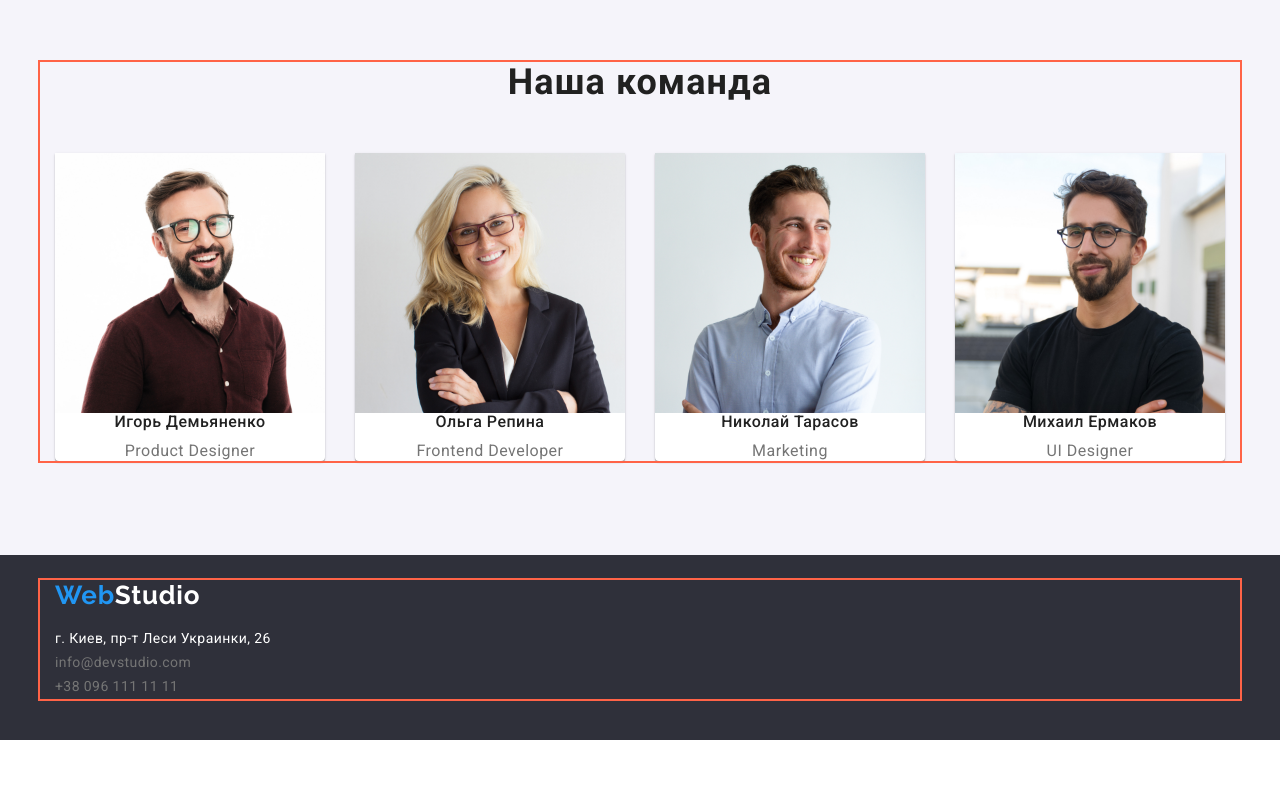
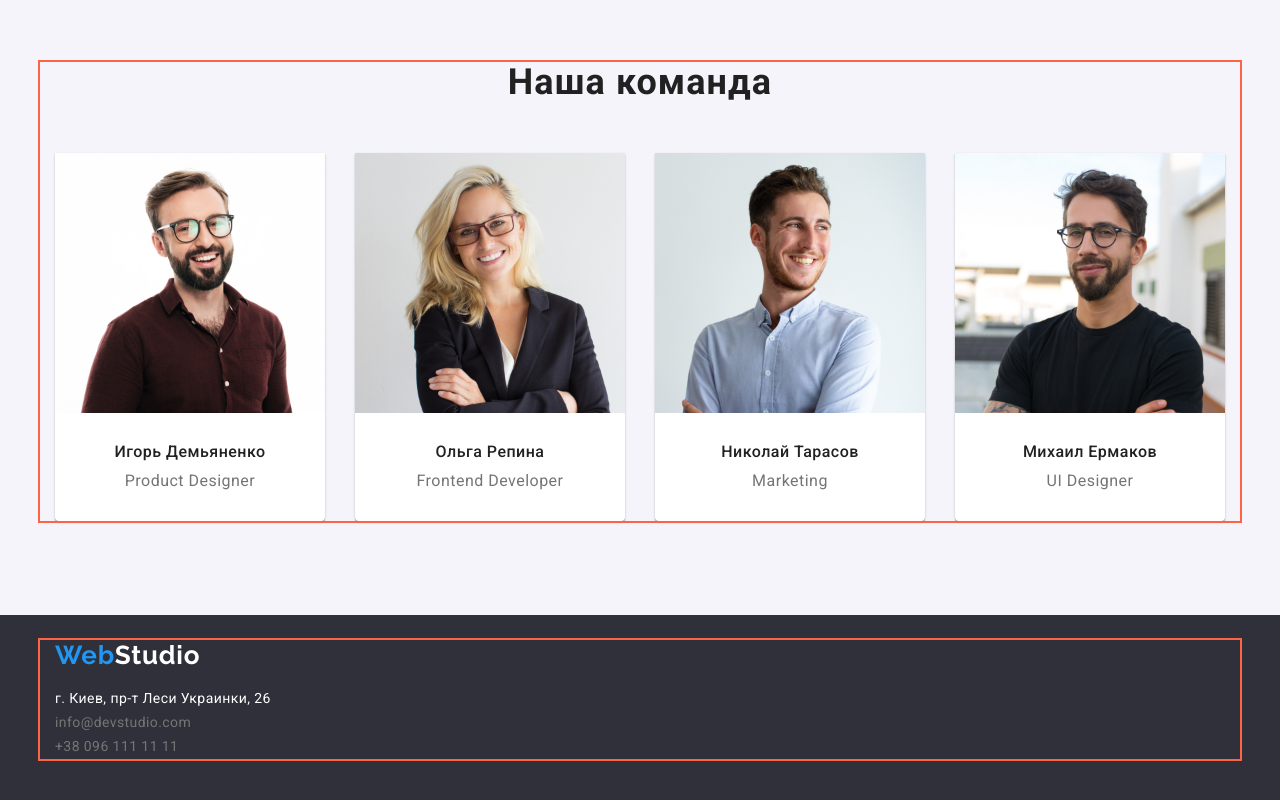
Before and after one commit to Zagum11/goit-markup-hw-03, a plain HTML site: page index.html in a window 1280 px wide. Shown: the part 1482-2282 px from the top of the page. Before the commit the page ends 2222 px from the top, so only its background shows below. Drawn offline with nearby package versions, Linux system fonts and the light colour scheme.

Commit message:
добавил margin-top: 30px в .name

```diff
--- a/css/styles.css
+++ b/css/styles.css
@@ -338,6 +338,10 @@ button {
   box-shadow: 0px 1px 3px rgba(0, 0, 0, 0.12), 0px 1px 1px rgba(0, 0, 0, 0.14),
     0px 2px 1px rgba(0, 0, 0, 0.2);
   border-radius: 0px 0px 4px 4px;
+  width: 270px;
+  height: 368px;
+  left: 1115px;
+  top: 1635px;
 }
 
 .title-team {
@@ -351,6 +355,7 @@ button {
 }
 
 .name {
+  margin-top: 30px;
   color: var(--primary-text-color);
   font-weight: 500;
   font-size: 16px;
@@ -366,6 +371,7 @@ button {
   line-height: 1.18;
   text-align: center;
   letter-spacing: 0.03em;
+  text-align: center;
 }
 
 /* навигация по сайту */
```
